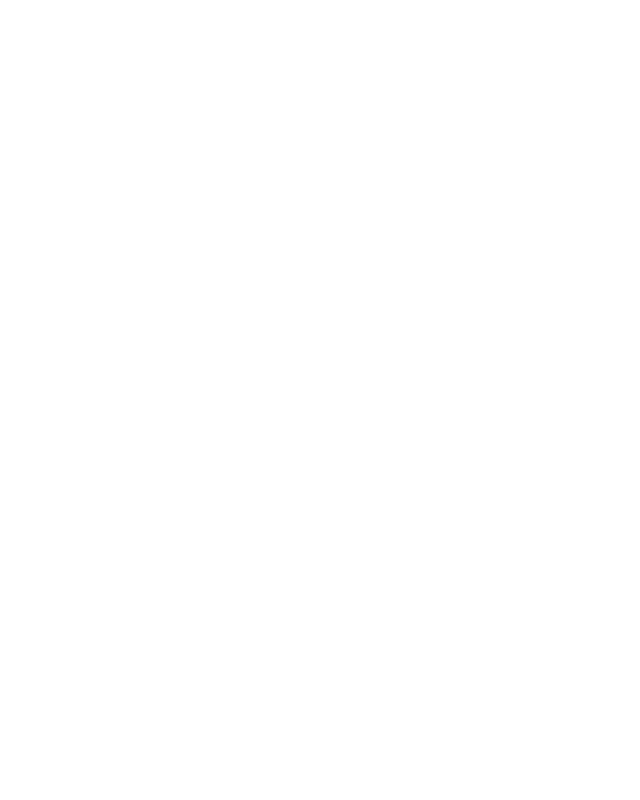
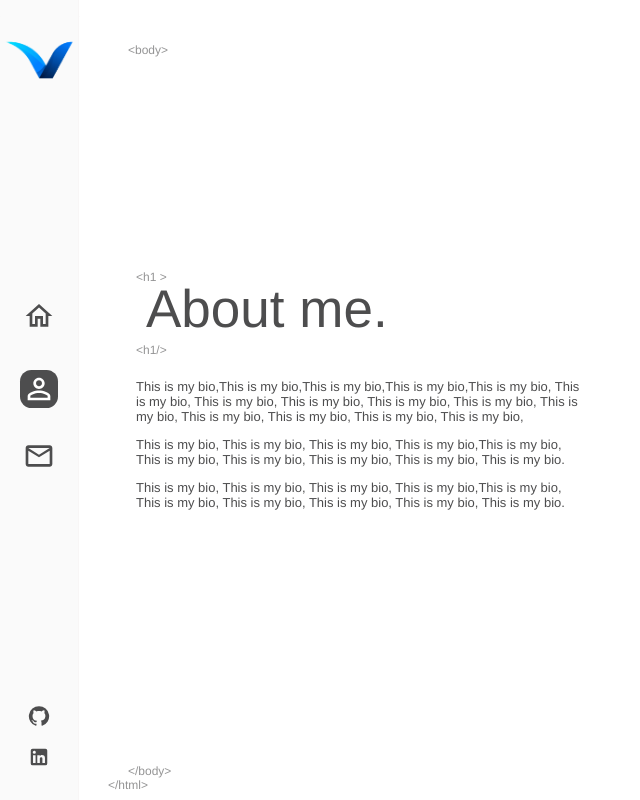
Before and after one commit to vstoic/Portfolio, a React (Create React App) app: page /about in a window 1280 px wide. Before the commit this address had no page. Shown: the whole page, without its empty margins (0-640 px from the left). Built offline with nearby package versions, Linux system fonts and the light colour scheme.

Commit message:
about me page

```diff
--- a/src/App.jsx
+++ b/src/App.jsx
@@ -1,7 +1,8 @@
 import './App.scss'
 import { Routes, Route } from 'react-router-dom'
 import Layout from './components/Layout/Layout'
-import Home from './components/Home/Home'
+import Home from './components/Pages/Home/Home'
+import About from './components/Pages/About/About'
 
 function App() {
   return (
@@ -9,6 +10,9 @@
         <Routes>
           <Route path="/" element={<Layout />}>
             <Route index element={<Home />} />
+            <Route path="/about" element={<About />} />
+            {/* <Route path="/projects" element={<Projects />} /> */}
+            {/* <Route path="/contact" element={<Projects />} /> */}
           </Route>
         </Routes>
     </>
--- a/src/components/Layout/Layout.scss
+++ b/src/components/Layout/Layout.scss
@@ -39,3 +39,77 @@
   animation: fadeIn 1s forwards;
   animation-delay: 1s;
 }
+
+.about-page {
+  .text-zone {
+    position: absolute;
+    left: 10%;
+    top: 50%;
+    transform: translateY(-50%);
+    width: 35%;
+    vertical-align: middle;
+    display: table-cell;
+    max-height: 90%;
+
+    h1 {
+      font-size: 53px;
+      font-family: helvetica;
+      color: #4d4d4e;
+      font-weight: 100;
+      margin-top: 0;
+      position: relative;
+      margin-bottom: 40px;
+      left: 10px;
+
+      &::before {
+        content: "<h1 >";
+        font-family: helvetica;
+        position: absolute;
+        font-size: 12px;
+        font-weight: 100;
+        margin-top: -10px;
+        left: -10px;
+        opacity: 0.6;
+        line-height: 18px;
+      }
+
+      &::after {
+        content: "<h1/>";
+        font-family: helvetica;
+        font-size: 12px;
+        font-weight: 100;
+        line-height: 18px;
+        position: absolute;
+        left: -30px;
+        bottom: -20px;
+        margin-left: 20px;
+        opacity: 0.6;
+      }
+    }
+
+    p {
+      font-size: 13px;
+      color: #4d4d4e;
+      font-family: helvetica;
+      font-weight: 100;
+      min-width: fit-content;
+      animation: pulse 1s;
+
+      &:nth-last-of-type(1) {
+        animation-delay: 1.1s;
+      }
+      &:nth-last-of-type(2) {
+        animation-delay: 1.2s;
+      }
+      &:nth-last-of-type(3) {
+        animation-delay: 1.3s;
+      }
+    }
+  }
+
+  .text-animate-hover {
+    &:hover {
+      color: #333333;
+    }
+  }
+}
--- /dev/null
+++ b/src/components/Pages/About/About.jsx
@@ -0,0 +1,35 @@
+import './about.scss';
+import AnimatedLetters from '../../AnimatedLetters/AnimatedLetters';
+
+const About = () => {
+  return (
+    <div className="container about-page">
+      <div className="text-zone">
+        <h1>
+          <AnimatedLetters
+            strArray={['A', 'b', 'o', 'u', 't', ' ', 'm', 'e', '.']}
+            idx={15}
+          />
+        </h1>
+        <p>
+          This is my bio,This is my bio,This is my bio,This is my bio,This is my
+          bio, This is my bio, This is my bio, This is my bio, This is my bio,
+          This is my bio, This is my bio, This is my bio, This is my bio, This
+          is my bio, This is my bio,
+        </p>
+        <p>
+          This is my bio, This is my bio, This is my bio, This is my bio,This is
+          my bio, This is my bio, This is my bio, This is my bio, This is my
+          bio, This is my bio.
+        </p>
+        <p>
+          This is my bio, This is my bio, This is my bio, This is my bio,This is
+          my bio, This is my bio, This is my bio, This is my bio, This is my
+          bio, This is my bio.
+        </p>
+      </div>
+    </div>
+  );
+}
+
+export default About;
--- a/src/components/Home/Home.jsx
+++ b/src/components/Pages/Home/Home.jsx
@@ -2,8 +2,8 @@
 import { useEffect, useState } from 'react';
 import { Link } from 'react-router-dom';
 import './home.scss';
-import LogoHome from '../Logo/LogoHome';
-import AnimatedLetters from '../AnimatedLetters/AnimatedLetters';
+import LogoHome from '../../Logo/LogoHome';
+import AnimatedLetters from '../../AnimatedLetters/AnimatedLetters';
 const Home = () => {
   const [letterClass, setLetterClass] = useState('text-animate');
   const nameArray = [' ', 'V', 'i', 'c', 't', 'o', 'r'];
```
Also changed, not shown: src/components/Logo/LogoHome.jsx (+2 -2 lines), src/components/Pages/About/about.scss (added), src/components/Pages/Home/home.scss (renamed from src/components/Home/home.scss).
